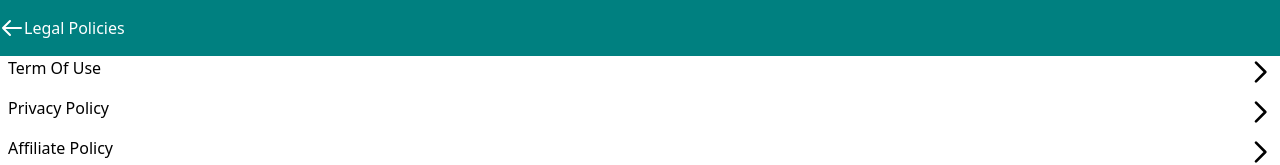
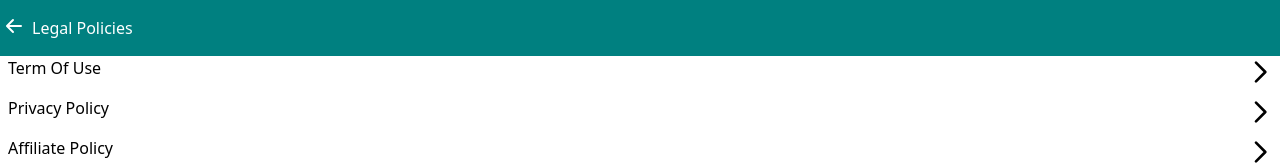
Before and after one commit to 48Squares/webmeds-frontend, a Next.js app: page /legals in a window 1280 px wide. Shown: the top 165 px of the page. Built offline with nearby package versions, Linux system fonts and the light colour scheme.

Commit message:
fix in header

```diff
--- a/components/DiscountForYou.js
+++ b/components/DiscountForYou.js
@@ -2,6 +2,7 @@
 import 'swiper/swiper-bundle.css';
 import SwiperCore, {A11y, Autoplay, Navigation, Pagination} from 'swiper';
 import {Swiper, SwiperSlide} from 'swiper/react';
+import Link from "next/link";
 
 export default class DiscountForYou extends React.Component {
     /**
@@ -28,9 +29,12 @@
                     </div>
 
                     <div>
-                        <a href=""
-                           className="px-6 py-3 bg-regal-blue text-sm text-white rounded-sm uppercase shadow-md">View
-                            More</a>
+                        <Link href="/discounts">
+                            <a
+                                className="px-6 py-3 bg-regal-blue text-sm text-white rounded-sm uppercase shadow-md">View
+                                More
+                            </a>
+                        </Link>
                     </div>
                 </div>
 
--- a/components/Header.js
+++ b/components/Header.js
@@ -5,16 +5,17 @@
 export default function Header({title}) {
     return (
         <div className="bg-regal-blue">
-            <div className="flex justify-center py-4">
+            <div className="flex justify-center py-4 px-1">
                 <Link href="/" className="ml-2 mr-3 focus:outline-none inline-block">
-                    <svg className="w-6 h-6 text-white block" xmlns="http://www.w3.org/2000/svg" fill="none"
-                         viewBox="0 0 24 24" stroke="currentColor">
-                        <path strokeLinecap="round" strokeLinejoin="round" strokeWidth={2}
-                              d="M10 19l-7-7m0 0l7-7m-7 7h18"/>
+                    <svg xmlns="http://www.w3.org/2000/svg"
+                         className="h-5 w-5 text-white" viewBox="0 0 20 20" fill="currentColor">
+                        <path fillRule="evenodd"
+                              d="M9.707 16.707a1 1 0 01-1.414 0l-6-6a1 1 0 010-1.414l6-6a1 1 0 011.414 1.414L5.414 9H17a1 1 0 110 2H5.414l4.293 4.293a1 1 0 010 1.414z"
+                              clipRule="evenodd"/>
                     </svg>
                 </Link>
 
-                <div className="text-white flex-grow">{title}</div>
+                <div className="text-white flex-grow ml-2">{title}</div>
             </div>
 
             <Head>
--- /dev/null
+++ b/pages/discounts.js
@@ -0,0 +1,15 @@
+import React from "react";
+import Header from "../components/Header";
+
+export default function Discount() {
+    return (
+        <div className="bg-indigo-50">
+            <Header title={'Discount For You'}/>
+
+            <p className="text-center px-3 py-2  text-gray-700 text-sm flex justify-center items-center">
+                This page renders product which are currently providing
+                discount.
+            </p>
+        </div>
+    );
+}
--- a/pages/my-offer.js
+++ /dev/null
@@ -1,9 +0,0 @@
-import React from "react";
-
-export default function myoffer() {
-    return (
-        <div className="bg-gray-200">
-            This Is Offer Page
-        </div>
-    );
-}
```
